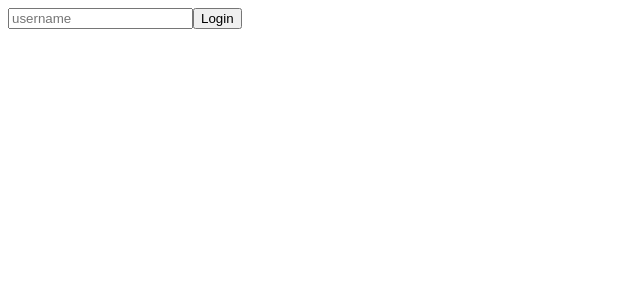
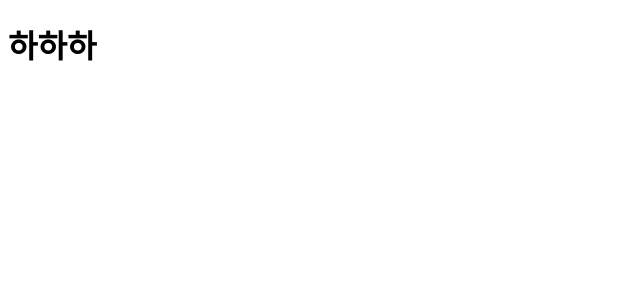
Before and after one commit to leeheeae/my-app-typescript, a React (Create React App) app: page / in a window 1280 px wide. Shown: the top 300 px of the page, without its empty margins (0-640 px from the left). Built offline with nearby package versions, Linux system fonts and the light colour scheme.

Commit message:
typescript props

```diff
--- a/src/App.tsx
+++ b/src/App.tsx
@@ -1,30 +1,20 @@
 import React, { useState } from "react";
+import styled from "styled-components";
+
+const Container = styled.div`
+    background-color: ${(props) => props.theme.bgColor};
+`;
+
+const H1 = styled.h1`
+    color: ${(props) => props.theme.textColor};
+`;
 
 const App = () => {
-    const [value, setValue] = useState("");
-    const onChange = (event: React.FormEvent<HTMLInputElement>) => {
-        const {
-            currentTarget: { value },
-        } = event;
-        setValue(value);
-    };
-
-    const onSubmit = (event: React.FormEvent<HTMLFormElement>) => {
-        event.preventDefault();
-        console.log("hello", value);
-    };
-
     return (
         <div>
-            <form onSubmit={onSubmit}>
-                <input
-                    value={value}
-                    onChange={onChange}
-                    type="text"
-                    placeholder="username"
-                />
-                <button>Login</button>
-            </form>
+            <Container>
+                <H1>하하하</H1>
+            </Container>
         </div>
     );
 };
```
